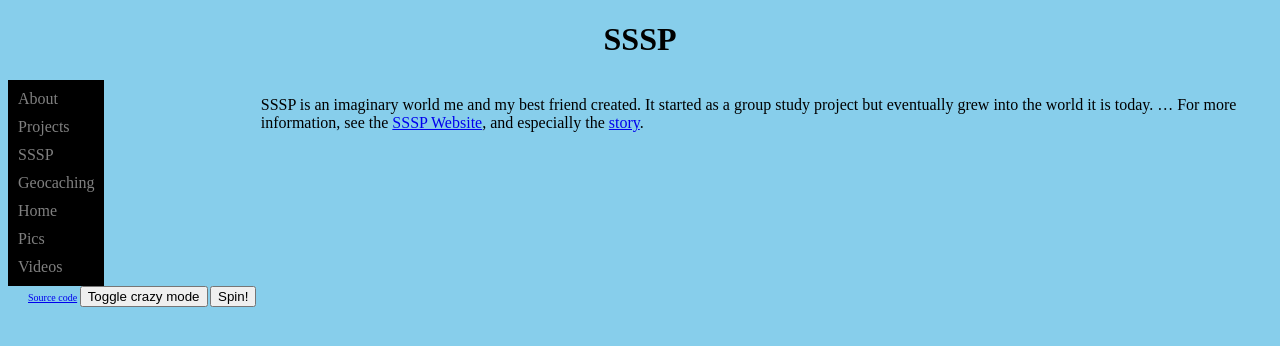
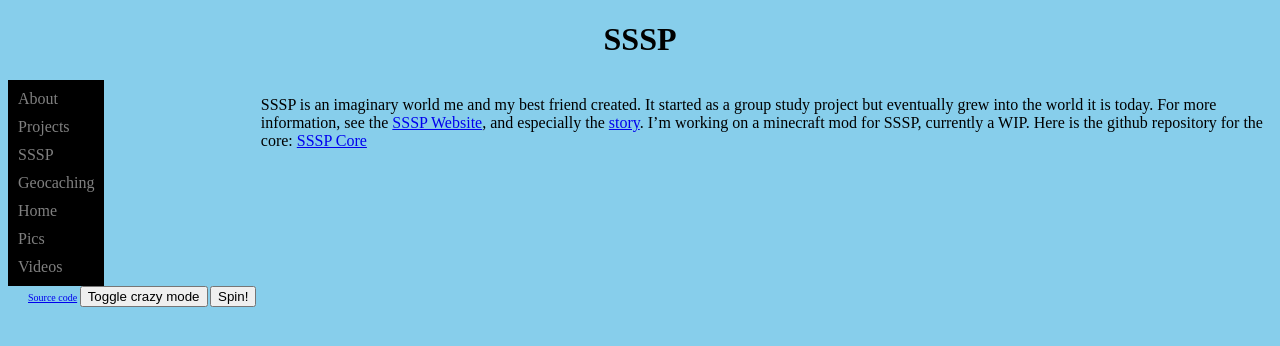
Before and after one commit to pjht/pjht.github.io, a Jekyll site: the page built from SSSP.md, in a window 1280 px wide. Shown: the top 346 px of the page. Built offline with Jekyll 4.4.1, drawn with Linux system fonts in a browser that asks for light colours; nearby versions of some CDN libraries.

Commit message:
Add info about mod to SSSP page

```diff
--- a/SSSP.md
+++ b/SSSP.md
@@ -1,4 +1,4 @@
 ---
 title: SSSP
 ---
-SSSP is an imaginary world me and my best friend created. It started as a group study project but eventually grew into the world it is today. ... For more information, see the [SSSP Website](https://sites.google.com/giftedlearningcenter.org/sssp-website), and especially the [story](https://sites.google.com/giftedlearningcenter.org/sssp-website/story-of-sssp).
+SSSP is an imaginary world me and my best friend created. It started as a group study project but eventually grew into the world it is today. For more information, see the [SSSP Website](https://sites.google.com/giftedlearningcenter.org/sssp-website), and especially the [story](https://sites.google.com/giftedlearningcenter.org/sssp-website/story-of-sssp). I'm working on a minecraft mod for SSSP, currently a WIP. Here is the github repository for the core: [SSSP Core](https://github.com/pjht/SSSP-Core)
```
